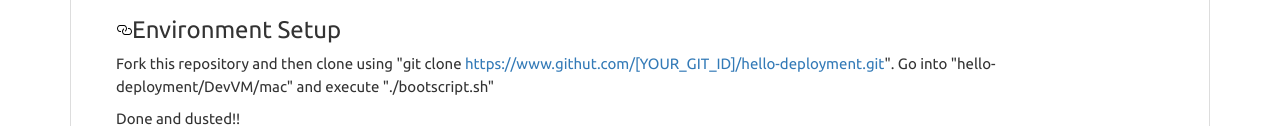
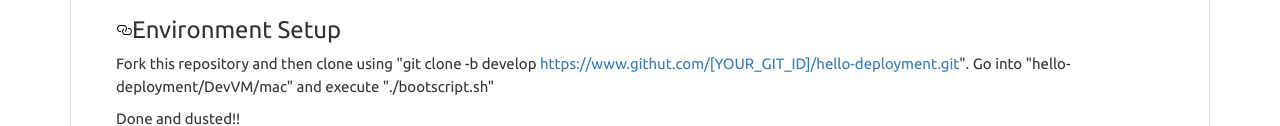
Before and after one commit to vmudigal/hello-deployment, a plain HTML site: page index.html in a window 1280 px wide. Shown: the part 826-952 px from the top of the page. Drawn offline with nearby package versions, Linux system fonts and the light colour scheme; a web font is replaced by a local one.

Commit message:
Update index.html

```diff
--- a/index.html
+++ b/index.html
@@ -39,7 +39,7 @@
                     <a href="https://github.com/vmudigal/hello-deployment/blob/develop/screenshot/BDA.png?raw=true" target="_blank"><img src="https://github.com/vmudigal/hello-deployment/raw/develop/screenshot/BDA.png?raw=true" alt="Alt text" style="max-width:100%;"></a>
                 </p>
                 <h3><a id="user-content-environment-setup" class="anchor" href="#environment-setup" aria-hidden="true"><svg aria-hidden="true" class="octicon octicon-link" height="16" version="1.1" viewBox="0 0 16 16" width="16"><path fill-rule="evenodd" d="M4 9h1v1H4c-1.5 0-3-1.69-3-3.5S2.55 3 4 3h4c1.45 0 3 1.69 3 3.5 0 1.41-.91 2.72-2 3.25V8.59c.58-.45 1-1.27 1-2.09C10 5.22 8.98 4 8 4H4c-.98 0-2 1.22-2 2.5S3 9 4 9zm9-3h-1v1h1c1 0 2 1.22 2 2.5S13.98 12 13 12H9c-.98 0-2-1.22-2-2.5 0-.83.42-1.64 1-2.09V6.25c-1.09.53-2 1.84-2 3.25C6 11.31 7.55 13 9 13h4c1.45 0 3-1.69 3-3.5S14.5 6 13 6z"></path></svg></a>Environment Setup</h3>
-                <p>Fork this repository and then clone using "git clone <a href="https://www.githut.com/%5BYOUR_GIT_ID%5D/hello-deployment.git">https://www.githut.com/[YOUR_GIT_ID]/hello-deployment.git</a>". Go into "hello-deployment/DevVM/mac" and execute "./bootscript.sh"</p>
+                <p>Fork this repository and then clone using "git clone -b develop <a href="https://www.githut.com/%5BYOUR_GIT_ID%5D/hello-deployment.git">https://www.githut.com/[YOUR_GIT_ID]/hello-deployment.git</a>". Go into "hello-deployment/DevVM/mac" and execute "./bootscript.sh"</p>
                 <p>Done and dusted!!</p>
                 <h3><a id="user-content-bintray-account" class="anchor" href="#bintray-account" aria-hidden="true"><svg aria-hidden="true" class="octicon octicon-link" height="16" version="1.1" viewBox="0 0 16 16" width="16"><path fill-rule="evenodd" d="M4 9h1v1H4c-1.5 0-3-1.69-3-3.5S2.55 3 4 3h4c1.45 0 3 1.69 3 3.5 0 1.41-.91 2.72-2 3.25V8.59c.58-.45 1-1.27 1-2.09C10 5.22 8.98 4 8 4H4c-.98 0-2 1.22-2 2.5S3 9 4 9zm9-3h-1v1h1c1 0 2 1.22 2 2.5S13.98 12 13 12H9c-.98 0-2-1.22-2-2.5 0-.83.42-1.64 1-2.09V6.25c-1.09.53-2 1.84-2 3.25C6 11.31 7.55 13 9 13h4c1.45 0 3-1.69 3-3.5S14.5 6 13 6z"></path></svg></a>Bintray Account</h3>
                 <p>The docker images that are built during the automated build in Jenkins are stored in bintray as an artifacts.</p>
```
